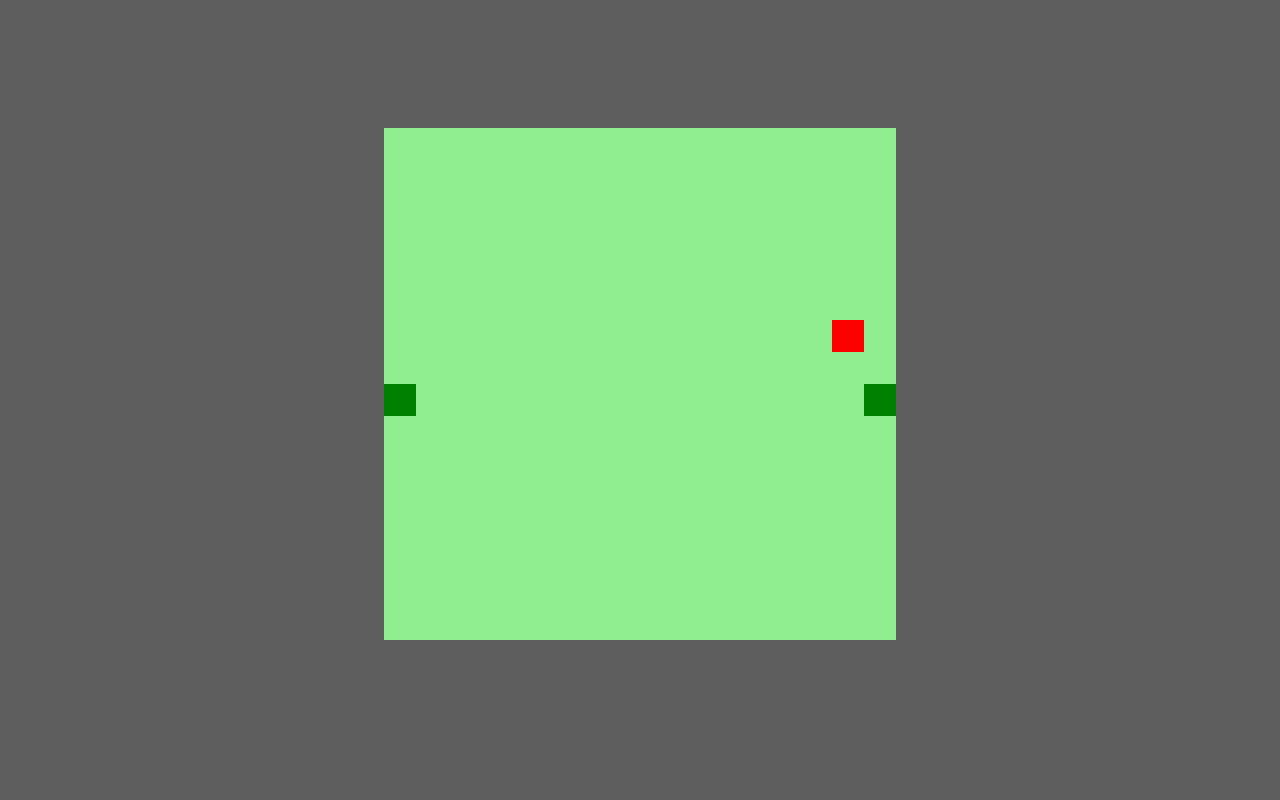
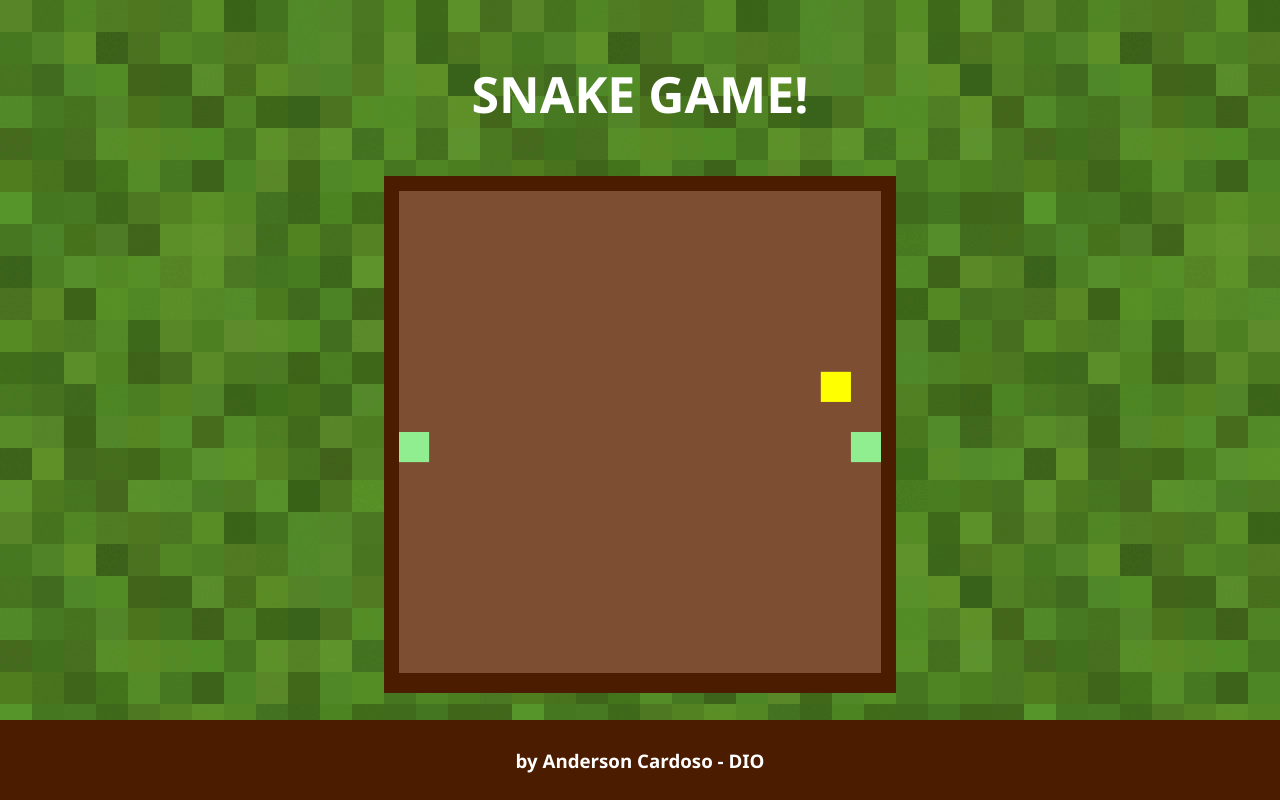
Before and after one commit to AndeCardoso/dio-snake-game, a plain HTML site: page index.html in a window 1280 px wide. Drawn offline with Linux system fonts and the light colour scheme.

Commit message:
snake growing when eat and stylization of the interface

```diff
--- /dev/null
+++ b/css/phone-responsive.css
@@ -0,0 +1,6 @@
+@media screen and (max-width: 400px) {
+    footer {
+        height: 100%;
+        width: 100%;
+    }
+}
--- a/css/style.css
+++ b/css/style.css
@@ -1,7 +1,46 @@
+* {
+    margin: 0;
+    padding: 0;
+    box-sizing: border-box;
+}
+
 body {
-    margin-top: 10%;
+    height: 100vh;
+    width: 95;
+    position: relative;
     display: flex;
-    justify-content: center;
-    align-content: center;
+    flex-direction: column;
+    justify-content: space-between;
+    align-items: center;
+    text-align: center;
     background-color: #5e5e5e;
+    background-image: url('/img/grass-bg.png');
+    color: white;
+    font-family: 'Segoe UI', Tahoma, Geneva, Verdana, sans-serif
 }
+
+body section {
+    background-color: rgb(75, 28, 0);
+}
+
+h1 {
+    margin-top: 40px;
+    font-size: 50px;
+    padding: 20px;
+    text-transform: uppercase;
+}
+
+.game {
+    border: solid rgb(75, 28, 0) 15px;
+    height: 512px;
+    width: 512px;
+}
+
+ footer {
+     display: flex;
+     justify-content: center;
+     align-items: center;
+     height: 10vh;
+     width: 100vw;
+     background-color: rgb(75, 28, 0) ;
+ }
--- a/index.html
+++ b/index.html
@@ -6,9 +6,23 @@
     <meta name="viewport" content="width=device-width, initial-scale=1.0">
     <link rel="stylesheet" href="./css/style.css">
     <script defer src="js/script.js"></script>
+
+    <link rel="sortcut icon" href="./img/snake-ico.png" type="image/x-icon" />
+
     <title>Snake Game - DIO</title>
 </head>
 <body>
-    <canvas id="snake" width="512" height="512"></canvas>
+    <header>
+        <h1>Snake Game!</h1>
+        <p id="end"></p>
+    </header>
+    <main>
+        <section>
+                <canvas class="game" id="snake" width="512" height="512"></canvas>
+        </section>
+    </main>
+    <footer>
+        <h3>by Anderson Cardoso - DIO</h3>
+    </footer>
 </body>
 </html>
--- a/js/script.js
+++ b/js/script.js
@@ -13,19 +13,19 @@ let food = {
 }
 
 const criarBG = () => {
-    context.fillStyle = "lightgreen";
+    context.fillStyle = "rgb(125, 78, 50)";
     context.fillRect(0, 0, 16 * box, 16 * box);
 }
 
 const criarSnake = () => {
     for (i=0; i < snake.length; i++) {
-        context.fillStyle = "green";
+        context.fillStyle = "lightgreen";
         context.fillRect(snake[i].x, snake[i].y, box, box);
     }
 }
 
 const drawFood = () => {
-    context.fillStyle = "red";
+    context.fillStyle = "yellow";
     context.fillRect(food.x, food.y, box, box)
 }
 
@@ -44,6 +44,13 @@ const iniciarGame = () => {
     if (snake[0].y > 15 * box && direction == "down") snake[0].y = 0;
     if (snake[0].y < 0 && direction == "up") snake[0].y = 16 * box;
 
+    for (i = 1; i < snake.length; i++ ) {
+        if (snake[0].x == snake[i].x && snake[0].y == snake[i].y){
+            clearInterval(jogo);
+            alert("GAME OVER :X");
+        }
+    }
+
     criarBG();
     criarSnake();
     drawFood();
@@ -58,12 +65,11 @@ const iniciarGame = () => {
 
     if (snakeX != food.x || snakeY != food.y) {
         snake.pop();
+
     } else {
         food.x = Math.floor(Math.random() * 15 + 1) * box,
         food.y = Math.floor(Math.random() * 15 + 1) * box
     }
-
-
 
     let newHead = {
         x: snakeX,
```
Also changed, not shown: img/grass-bg.png (added), img/snake-ico.png (added).
